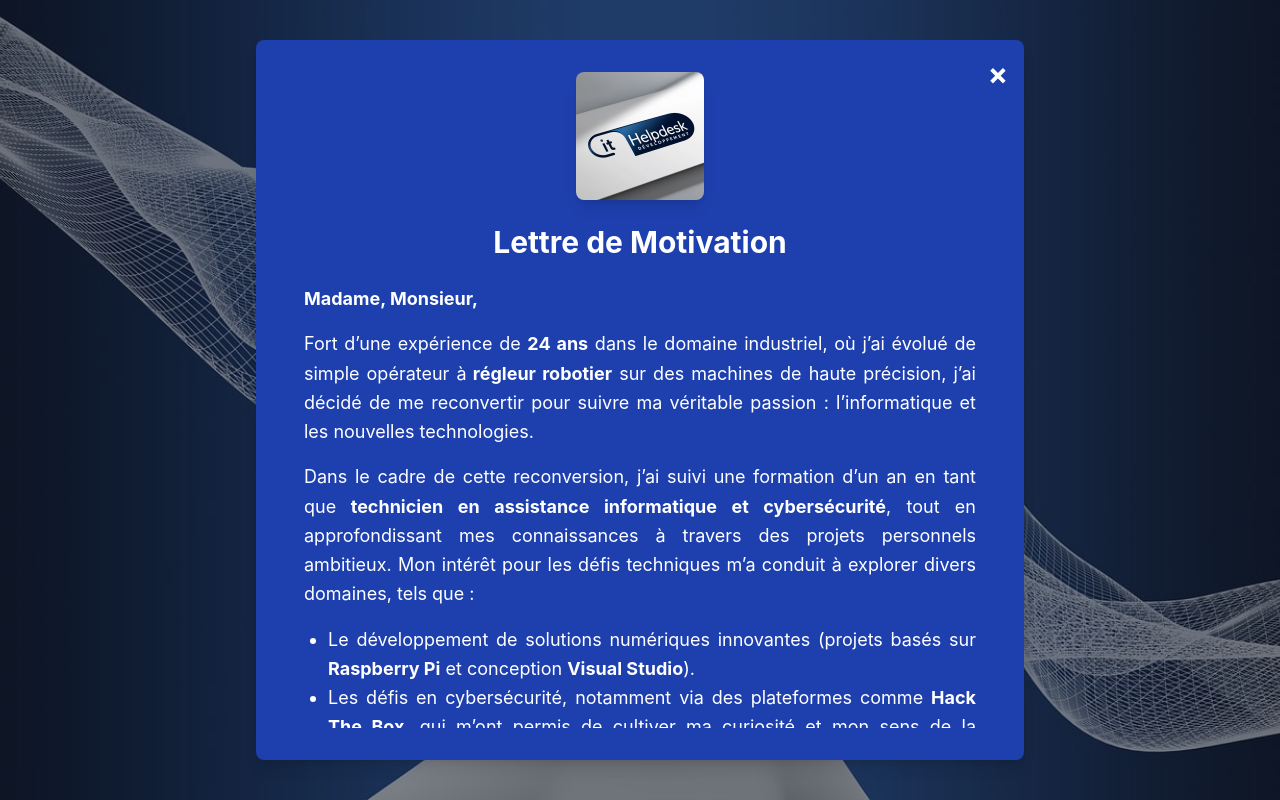
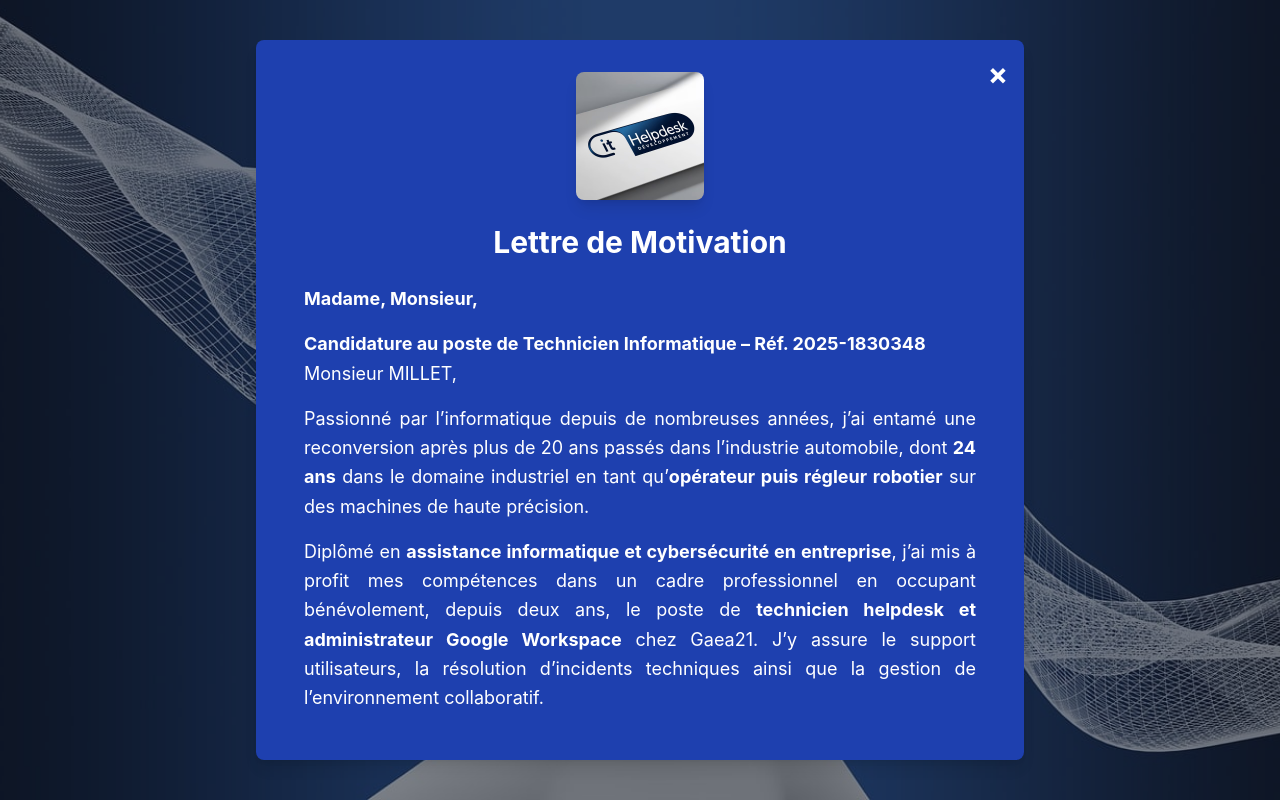
Before and after one commit to daveisa88/-mon-cv-Genin-Dave, a React (Create React App) app: page /lettre in a window 1280 px wide. Built offline with nearby package versions, Linux system fonts and the light colour scheme.

Commit message:
Mise à jour du CV web

```diff
--- a/src/pages/LettreMotivation.js
+++ b/src/pages/LettreMotivation.js
@@ -29,48 +29,49 @@ const LettreMotivation = () => {
                     <p className="mb-4"><strong>Madame, Monsieur,</strong></p>
 
                     <p className="mb-4">
-                        Fort d’une expérience de <strong>24 ans</strong> dans le domaine industriel, où j’ai évolué de simple opérateur à
-                        <strong> régleur robotier</strong> sur des machines de haute précision, j’ai décidé de me reconvertir pour suivre ma véritable passion :
-                        l’informatique et les nouvelles technologies.
+                        <strong>Candidature au poste de Technicien Informatique – Réf. 2025-1830348</strong><br />
+                        Monsieur MILLET,
                     </p>
 
                     <p className="mb-4">
-                        Dans le cadre de cette reconversion, j’ai suivi une formation d’un an en tant que
-                        <strong> technicien en assistance informatique et cybersécurité</strong>, tout en approfondissant mes connaissances
-                        à travers des projets personnels ambitieux. Mon intérêt pour les défis techniques m’a conduit à explorer divers domaines, tels que :
+                        Passionné par l’informatique depuis de nombreuses années, j’ai entamé une reconversion après plus de 20 ans passés dans l’industrie automobile, dont <strong>24 ans</strong> dans le domaine industriel en tant qu’<strong>opérateur puis régleur robotier</strong> sur des machines de haute précision.
+                    </p>
+
+                    <p className="mb-4">
+                        Diplômé en <strong>assistance informatique et cybersécurité en entreprise</strong>, j’ai mis à profit mes compétences dans un cadre professionnel en occupant bénévolement, depuis deux ans, le poste de <strong>technicien helpdesk et administrateur Google Workspace</strong> chez Gaea21. J’y assure le support utilisateurs, la résolution d’incidents techniques ainsi que la gestion de l’environnement collaboratif.
+                    </p>
+
+                    <p className="mb-4">
+                        Mon approche pragmatique, que j’aime à comparer à celle de <strong>MacGyver</strong>, m’a permis de concevoir des solutions efficaces et créatives, adaptées aux besoins spécifiques des utilisateurs (par exemple : <strong>amélioration du CRM pour la gestion des candidatures RH</strong>).
+                    </p>
+
+                    <p className="mb-4">
+                        En parallèle, j’ai mené plusieurs projets personnels ambitieux :
                     </p>
 
                     <ul className="list-disc pl-6 mb-4">
-                        <li>
-                            Le développement de solutions numériques innovantes (projets basés sur <strong>Raspberry Pi</strong> et conception <strong>Visual Studio</strong>).
-                        </li>
-                        <li>
-                            Les défis en cybersécurité, notamment via des plateformes comme <strong>Hack The Box</strong>, qui m’ont permis de cultiver ma curiosité et mon sens de la persévérance.
-                        </li>
+                        <li>Le développement de solutions numériques innovantes (projets autour de <strong>Raspberry Pi</strong> et conception sous <strong>Visual Studio</strong>).</li>
+                        <li>La participation à des défis en cybersécurité sur des plateformes comme <strong>Hack The Box</strong>, stimulant ma curiosité et ma persévérance.</li>
                     </ul>
 
                     <p className="mb-4">
-                        En poste depuis un an chez <strong>Gaea21</strong> en tant que technicien Helpdesk, j’ai su mettre à profit mes compétences
-                        techniques et humaines pour accompagner les utilisateurs et résoudre des problématiques variées. Mon approche pragmatique, que j’aime à
-                        comparer à celle de <strong>MacGyver</strong>, m’a permis de concevoir des solutions efficaces et créatives, adaptées aux besoins spécifiques des utilisateurs.
+                        Conscient des responsabilités associées à ce poste, notamment en matière de <strong>confidentialité, de sécurité informatique</strong> et de respect du <strong>statut spécial encadrant l’administration pénitentiaire</strong>, je suis pleinement disposé à m’investir dans un environnement aussi exigeant que sensible. L’exigence d’une <strong>habilitation au Secret de la défense nationale</strong> est pour moi un engagement que je suis prêt à assumer avec la plus grande rigueur.
                     </p>
 
                     <p className="mb-4">
-                        <strong>Rigoureux, curieux et polyvalent</strong>, je suis constamment en quête d’apprentissage et de perfectionnement,
-                        que ce soit à travers des projets professionnels ou personnels. Mon esprit d’analyse, combiné à ma capacité d’adaptation,
-                        me permet de m’intégrer rapidement à tout type <strong>d’environnement technique</strong>.
+                        Le poste proposé à la <strong>Maison d’arrêt d’Épinal</strong> m’attire par la diversité de ses missions, la richesse de son environnement technique et les valeurs qu’il incarne. Sérieux, polyvalent et réactif, je souhaite aujourd’hui mettre mes compétences au service du <strong>ministère de la Justice</strong> et contribuer au bon fonctionnement de vos systèmes informatiques.
                     </p>
 
                     <p className="mb-4">
-                        Je serais honoré de mettre mes compétences, ma passion pour les nouvelles technologies et mon enthousiasme au service de votre entreprise.
-                        Une rencontre serait l’occasion idéale pour vous détailler mes motivations et discuter des projets sur lesquels je pourrais apporter une
-                        réelle valeur ajoutée.
+                        Je reste à votre disposition pour un entretien à votre convenance.
                     </p>
 
                     <p>
-                        Dans l’attente de votre retour, je vous remercie de l’attention que vous porterez à ma candidature et vous prie d’agréer,
-                        Madame, Monsieur, l’expression de mes salutations distinguées.
+                        Dans l’attente de votre retour, je vous prie d’agréer, Monsieur MILLET, l’expression de mes salutations distinguées.
                     </p>
+
+                    <p className="mt-4 font-semibold">Dave Genin</p>
+
 
                     {/* ✅ Signature */}
                     <p className="mt-6 text-right font-bold text-lg">Dave Genin</p>
```
